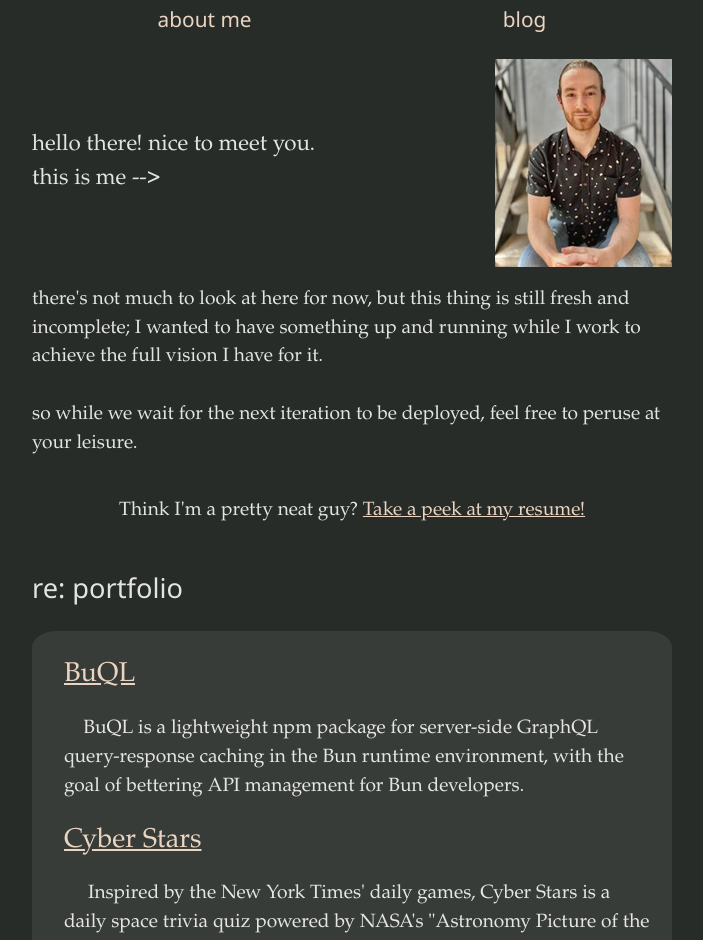
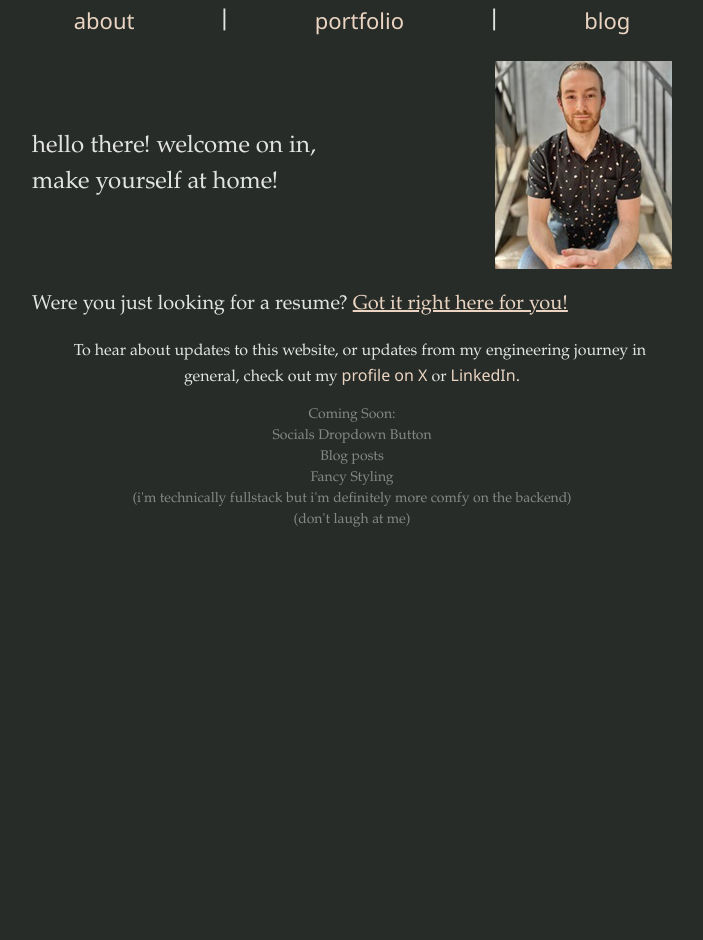
Before and after one commit to dylanbriar/Briar, a Vue app: page / in a window 1280 px wide. Shown: the part 100-1040 px from the top of the page, without its empty margins (288-991 px from the left). After the commit the page ends 800 px from the top, so only its background shows below. Built offline with nearby package versions, Linux system fonts and the light colour scheme.

Commit message:
clean up

```diff
--- a/index.html
+++ b/index.html
@@ -4,7 +4,7 @@
     <meta charset="UTF-8" />
     <link rel="icon" type="image/png" href="./assets/letter2.png" />
     <meta name="viewport" content="width=device-width, initial-scale=1.0" />
-    <title>Dylan Ezra Briar: Engineering with Purpose, Committed to Security </title>
+    <title>Dylan Ezra Briar: Full Stack Engineer </title>
   </head>
   <body color-scheme=" isDark ? 'dark' : 'light'">
     <div id="app"></div>
--- a/src/App.vue
+++ b/src/App.vue
@@ -15,20 +15,48 @@ import DarkMode from './components/DarkMode.vue';
   <br>
   <div style="display: flex; justify-content: space-around;">
     <!-- evidently, these cannot be styled in the style section below for some reason -->
-    <router-link to="/about">about me</router-link>
+    <router-link to="/about">about</router-link>
+  <p id="bars">|</p>
+    <router-link to="/portfolio">portfolio</router-link>
+  <p id="bars">|</p>
     <router-link to="/blog">blog</router-link>
     <!--  -->
   </div>
   <router-view></router-view>
+  <div id="portSignOff">
+      <p>&nbsp;&nbsp;&nbsp;&nbsp;To hear about updates to this website, or updates from my engineering journey in general, check out my <a id="socialsTemp" href="https://twitter.com/DylanBriar">profile on X</a> or <a id="socialsTemp" href="https://www.linkedin.com/in/dylanbriar/">LinkedIn.</a></p>
+      <p id="comingSoon">Coming Soon: <br> Socials Dropdown Button <br> Blog posts <br> Fancy Styling <br> (i'm technically fullstack but i'm definitely more comfy on the backend) <br> (don't laugh at me)</p>
+  </div>
 </template>
 
 <style scoped>
 
+#bars {
+  margin: 0;
+  font-size: 22px;
+  font-weight: 600
+}
+
 a {
   text-decoration: none;
-  font-size: 1.3em;
+  font-size: 22px;
   font-family: 'Segoe UI', Tahoma, Geneva, Verdana, sans-serif;
   font-weight: 300;
 }
 
+#socialsTemp {
+  font-size: 16px;
+}
+
+#comingSoon{
+  text-align: center;
+  font-size: 14px;
+  opacity: 0.5;
+}
+
+#portSignOff {
+  text-align: center;
+  font-size: 16px;
+}
+
 </style>
--- a/src/components/AboutMe.vue
+++ b/src/components/AboutMe.vue
@@ -3,7 +3,7 @@
 
 <template>
   <div>
-    <h2>re: dylan</h2>
+    <h2>Who I Am</h2>
       <h3>I am a software engineer with a passion first and foremost for <b>people</b>.</h3>
         <p>Before my career as an engineer, I spent years in the customer service industry. Bad customer service always bothers me, and that includes digitally. Inconsiderate UI/UX can ruin someone's day. Let's fix that.
         <br><br> This also shows itself in how I perform as an employee. I hear the term "empathetic engineering," thrown around often, but how often is it applied in its truest sense? I want others to feel welcome,
--- a/src/components/Blog.vue
+++ b/src/components/Blog/Blog.vue
@@ -1,5 +1,5 @@
 <template>
-  <br>
+  <h2>How I Think</h2>
     <h3>coming soon!</h3>
 </template>
 
--- /dev/null
+++ b/src/components/Blog/blogs/Misc./Introduction.vue
@@ -0,0 +1,3 @@
+<template>
+
+</template>
--- a/src/components/LandingPage.vue
+++ b/src/components/LandingPage.vue
@@ -3,55 +3,18 @@
 </script>
 <!-- window.scrollTo(0, 0) -->
 <template>
-  <div id="portfolio">
-    <div class="portWelcome">
-      <br>
-      <div id="pic">
-        <h3 id="helloThere">hello there! nice to meet you. <br>this is me --></h3>
-        <img src="../../assets/meSmall.jpg" alt="me, a 20 something Caucasian male with a strawberry blonde manbun and red-tinted beard to match wearing a black shirt dotted with flowers, smiling at camera">
-      </div>
-      <p>there's not much to look at here for now, but this thing is still fresh and incomplete; I wanted to have something up and running while I work to achieve the full vision I have for it.<br><br>
-      so while we wait for the next iteration to be deployed, feel free to peruse at your leisure.</p>
+    <br>
+    <div id="pic">
+      <h3 id="helloThere">hello there! welcome on in, <br>make yourself at home!</h3>
+      <img src="../../assets/meSmall.jpg" alt="me, a 20 something Caucasian male with a strawberry blonde manbun and red-tinted beard to match wearing a black shirt dotted with flowers, smiling at camera">
     </div>
     <div>
-        <p style="text-align: center;">Think I'm a pretty neat guy? <a href="/assets/resume.pdf" download="/assets/resume.pdf">Take a peek at my resume!</a></p>
+        <p>Were you just looking for a resume? <a href="/assets/resume.pdf" download="/assets/resume.pdf">Got it right here for you!</a></p>
     </div>
-    <div class="portList">
-      <h2>re: portfolio</h2>
-      <ul style="list-style-type: none;">
-        <br>
-        <li>
-          <a href="https://github.com/oslabs-beta/BuQL" class="portList__name">BuQL</a>
-          <p class="portList__desc">&nbsp;&nbsp;&nbsp;&nbsp;BuQL is a lightweight npm package for server-side GraphQL query-response caching in the Bun runtime environment, with the goal of bettering API management for Bun developers. </p>
-        </li>
-        <li>
-          <a href="https://github.com/dylanbriar/Cyber-Stars/tree/dev" class="portList__name">Cyber Stars</a>
-          <p class="portList__desc">&nbsp;&nbsp;&nbsp;&nbsp; Inspired by the New York Times' daily games, Cyber Stars is a daily space trivia quiz powered by NASA's "Astronomy Picture of the Day" (or APOD) API. Guess the title of the image!</p>
-        </li>
-        <li>
-          <a href="https://github.com/dylanbriar/coolercards/tree/main" class="portList__name">coolercards</a>
-          <p class="portList__desc">&nbsp;&nbsp;&nbsp;&nbsp;As an iteration on a website known as "coolcards", this Quizlet clone includes greater test coverage, bug fixes, and some additional features than the project it spawned from. Create a deck and get studying!</p>
-        </li>
-        <li>
-          <a href="https://github.com/dylanbriar/The-Stockyards" class="portList__name">The Stockyards</a>
-          <p class="portList__desc">&nbsp;&nbsp;&nbsp;&nbsp;Created by two Texans and a couple out-of-towners, this paper trading platform is made to allow those interested in the stock market a practice run before investing real money. </p>
-        </li>
-      </ul>
-    </div>
-    <div id="portSignOff">
-      <p>&nbsp;&nbsp;&nbsp;&nbsp;To hear about updates to this website, or updates from my engineering journey in general, check out my <a href="https://twitter.com/DylanBriar">profile on X</a> or <a href="https://www.linkedin.com/in/dylanbriar/">LinkedIn.</a></p>
-      <p id="comingSoon">Coming Soon: <br> Socials Dropdown Button <br> Blog posts <br> Fancy Styling <br> (i'm technically fullstack but i'm definitely more comfy on the backend) <br> (don't laugh at me)</p>
-    </div>
-  </div>
 </template>
 
 
 <style scoped>
-
-#portfolio {
-  display: flex;
-  flex-direction: column;
-}
 
 #pic {
   display: flex;
@@ -63,38 +26,24 @@
   max-width: 50%;
 }
 
-.portList__name {
-  font-size: 1.7em;
-}
-
-#portSignOff {
-  text-align: center;
-  font-size: .9em;
-}
-
-#comingSoon{
-  text-align: center;
-  font-size: 1.1em;
-  opacity: 0.5;
-}
 
 p {
-  font-size: 1.2em;
+  font-size: 20px;
 }
 
 h3 {
-  font-size: 1.4em;
+  font-size: 24px;
   font-weight: 500;
 }
 
-ul {
+/* ul {
   padding-inline-start: 5%;
   padding-inline-end: 3%;
   overflow-y: scroll;
   max-height: 400px;
   background-color: #7a7a7a36;
   border-radius: 4%;
-  /* border-left: 8px double rgb(107, 107, 107) */
-}
+  border-left: 8px double rgb(107, 107, 107)
+} */
 
 </style>
--- /dev/null
+++ b/src/components/Portfolio.vue
@@ -0,0 +1,33 @@
+<template>
+    <div class="portList">
+      <h2>What I Do</h2>
+      <ul style="list-style-type: none;">
+        <br>
+        <li>
+          <a href="https://github.com/oslabs-beta/BuQL" class="portList__name">BuQL</a>
+          <p class="portList__desc">&nbsp;&nbsp;&nbsp;&nbsp;BuQL is a lightweight npm package for server-side GraphQL query-response caching in the Bun runtime environment, with the goal of bettering API management for Bun developers. </p>
+        </li>
+        <li>
+          <a href="https://github.com/dylanbriar/Cyber-Stars/tree/dev" class="portList__name">Cyber Stars</a>
+          <p class="portList__desc">&nbsp;&nbsp;&nbsp;&nbsp; Inspired by the New York Times' daily games, Cyber Stars is a daily space trivia quiz powered by NASA's "Astronomy Picture of the Day" (or APOD) API. Guess the title of the image!</p>
+        </li>
+        <li>
+          <a href="https://github.com/dylanbriar/coolercards/tree/main" class="portList__name">coolercards</a>
+          <p class="portList__desc">&nbsp;&nbsp;&nbsp;&nbsp;As an iteration on a website known as "coolcards", this Quizlet clone includes greater test coverage, bug fixes, and some additional features than the project it spawned from. Create a deck and get studying!</p>
+        </li>
+        <li>
+          <a href="https://github.com/dylanbriar/The-Stockyards" class="portList__name">The Stockyards</a>
+          <p class="portList__desc">&nbsp;&nbsp;&nbsp;&nbsp;Created by two Texans and a couple out-of-towners, this paper trading platform is made to allow those interested in the stock market a practice run before investing real money. </p>
+        </li>
+      </ul>
+    </div>
+    <br>
+</template>
+
+<style scoped>
+
+.portList__name {
+  font-size: 1.7em;
+}
+
+</style>
--- a/src/router/index.ts
+++ b/src/router/index.ts
@@ -1,7 +1,8 @@
 import {createRouter, createWebHistory} from 'vue-router';
 import LandingPage from '../components/LandingPage.vue';
 import AboutMe from '../components/AboutMe.vue'
-import Blog from '../components/Blog.vue'
+import Blog from '../components/Blog/Blog.vue'
+import Portfolio from '../components/Portfolio.vue';
 
 const routes = [
   {
@@ -19,6 +20,11 @@ const routes = [
     name: 'Blog',
     component: Blog
   },
+  {
+    path: '/portfolio',
+    name: 'Portfolio',
+    component: Portfolio
+  },
 ]
 
 const router = createRouter({
```
